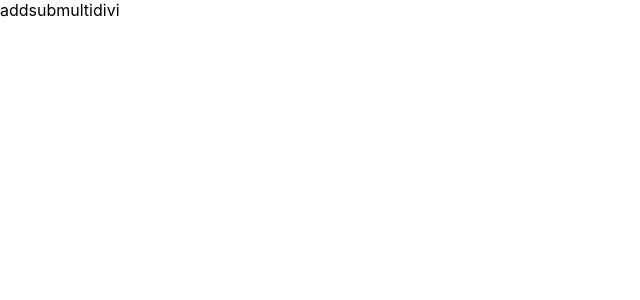
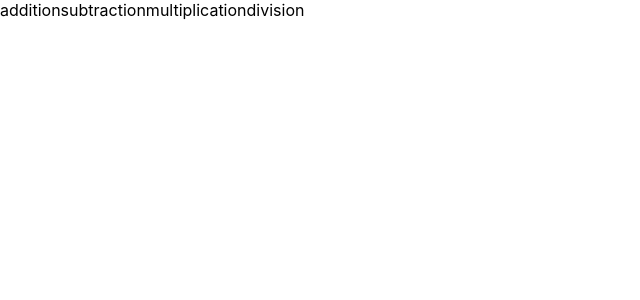
Before and after one commit to demotivate/soful, a Next.js app: page /visual/math in a window 1280 px wide. Shown: the top 300 px of the page, without its empty margins (0-640 px from the left). Built offline with nearby package versions, Linux system fonts and the light colour scheme.

Commit message:
shitty links finally work

```diff
--- a/pages/visual/[id].js
+++ b/pages/visual/[id].js
@@ -9,10 +9,17 @@ export default function Style({ data }){
     //         {data.path}
     //     </p>
     // </div>
-    console.log(data);
+    // console.log(data.children.length);
+    // const array = [...Array(data.children.length)];
+    // titles = data.childrenTitles.map();
+    // arr = links.concat(titles);
+
     return <div>
+        {/* {data.childrenTitles.map(element => (
+            <h1>{element}</h1>
+        ))} */}
         {data.children.map(element => (
-            <Link href={`http://localhost:3000/visual/${element}`}>{element}</Link>
+            <Link href={`http://localhost:3000/visual/${element.tag}`}>{element.title}</Link>
         ))}
     </div>
 }
--- a/public/math.json
+++ b/public/math.json
@@ -4,8 +4,22 @@
     "linkVisual": [],
     "linkAuditory": [],
     "linkReading": [],
-    "children": ["add",
-    "sub",
-    "multi",
-    "divi"]
+    "children": [
+        {
+            "tag": "add",
+            "title": "addition"
+        },
+        {
+            "tag": "sub",
+            "title": "subtraction"
+        },
+        {
+            "tag": "multi",
+            "title": "multiplication"
+        },
+        {
+            "tag": "divi",
+            "title": "division"
+        }
+    ]
 }
```
Also changed, not shown: public/add.json (+10 -1 lines), public/divi.json (+10 -1 lines), public/multi.json (+11 -1 lines), public/sub.json (+10 -1 lines).
